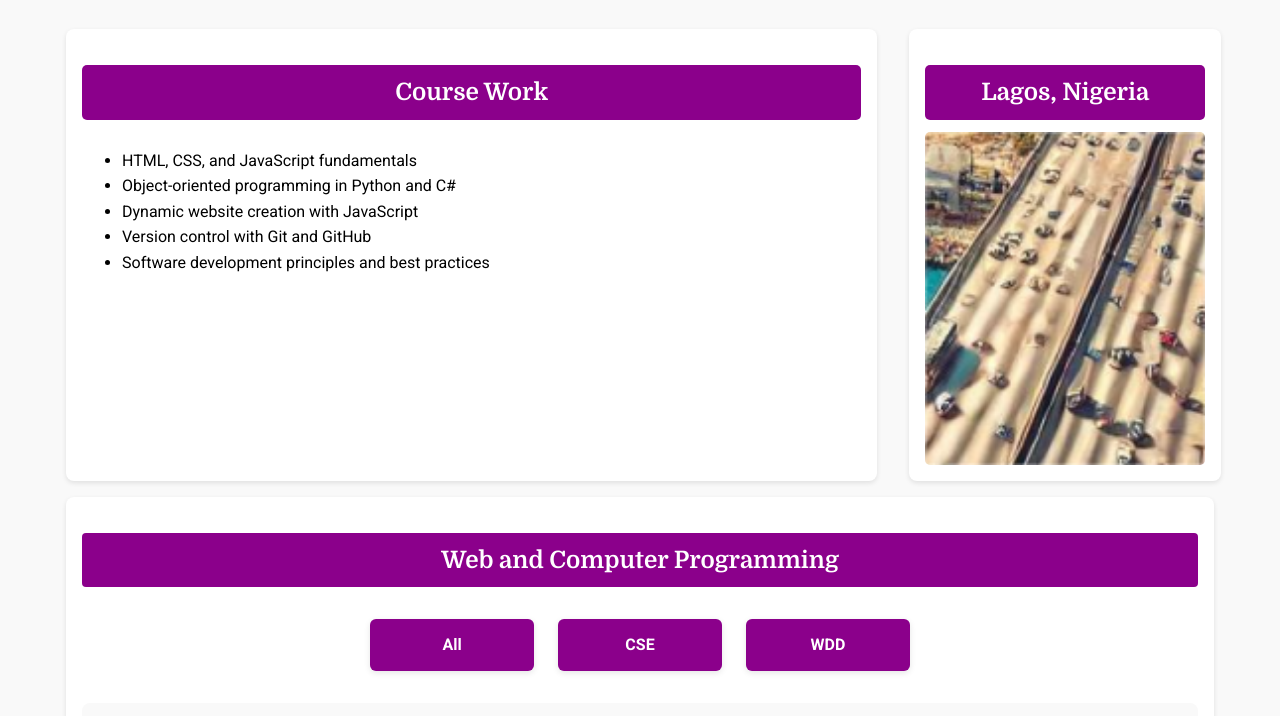
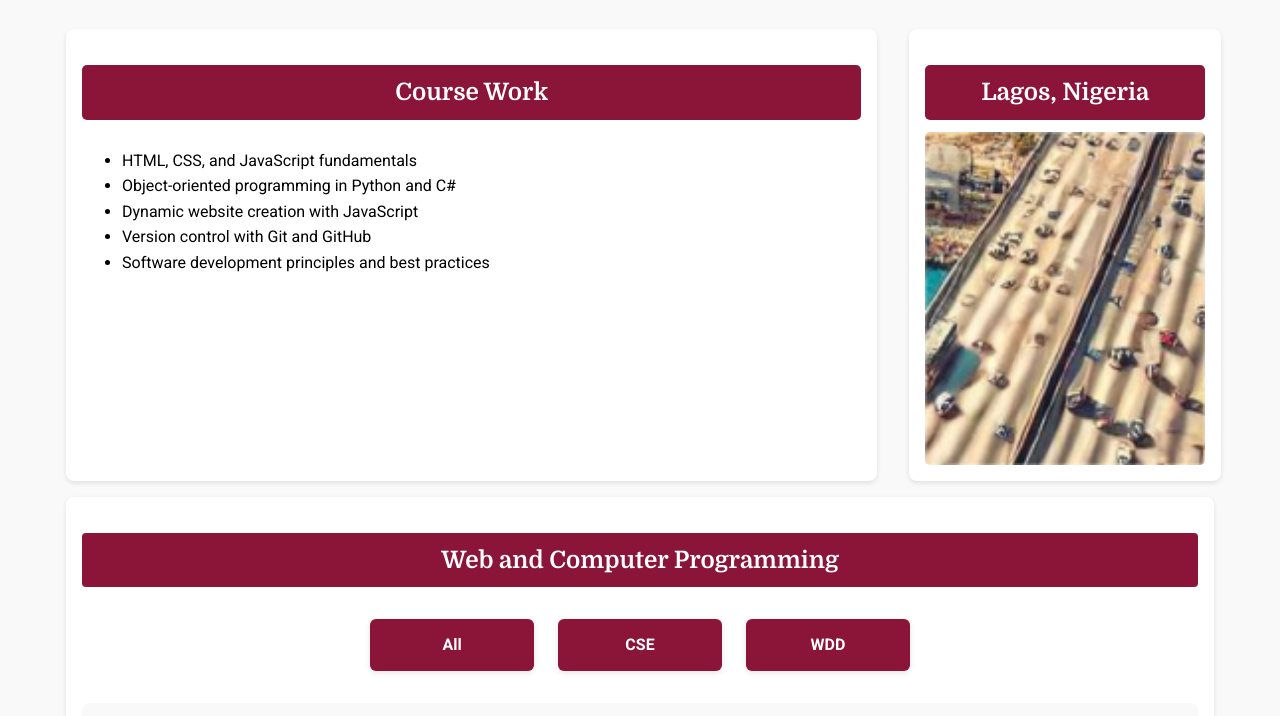
Before and after one commit to bennyasi/wdd231, a plain HTML site: page index.html in a window 1280 px wide. Shown: the part 317-1033 px from the top of the page. Drawn offline with Linux system fonts and the light colour scheme; files whose address does not match are found by name.

Commit message:
Update small.css

```diff
--- a/styles/small.css
+++ b/styles/small.css
@@ -1,7 +1,7 @@
 :root {
   /* Color Palette */
-  --primary-color: 	#8B008B;          /* Dark blue for strong contrast */
-  --secondary-color: #8B008B;        /* Mid blue */
+  --primary-color: 	 #8A1538;          /* Dark blue for strong contrast */
+  --secondary-color:  #8A1538;        /* Mid blue */
   --highlight-color: #c6f2c6;        /* Soft green for highlights */
   --warning-color: #ffe4cc;          /* Soft orange for warnings */
   --neutral-background: #f9f9f9;     /* Light neutral for general backgrounds */
```
